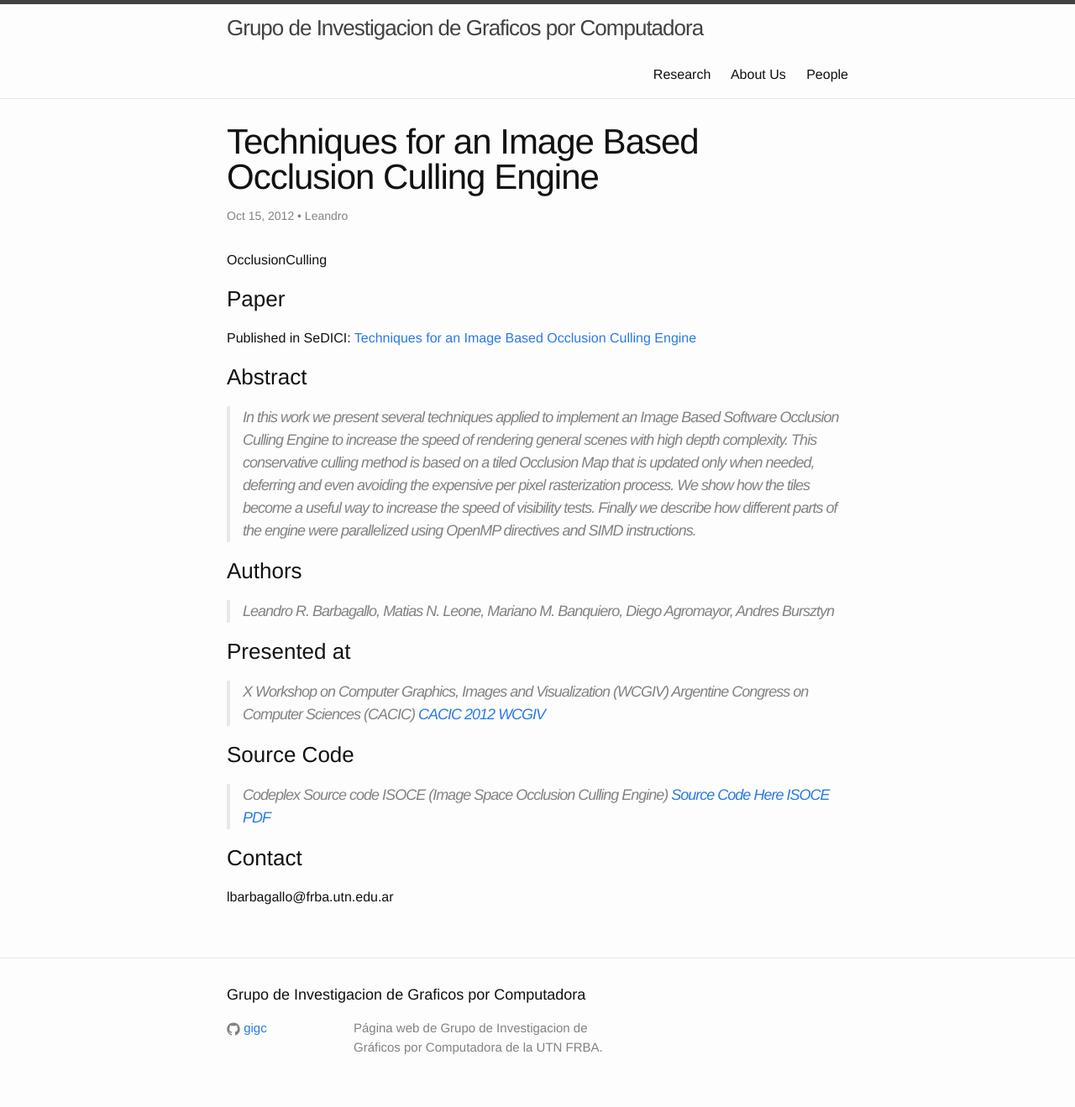
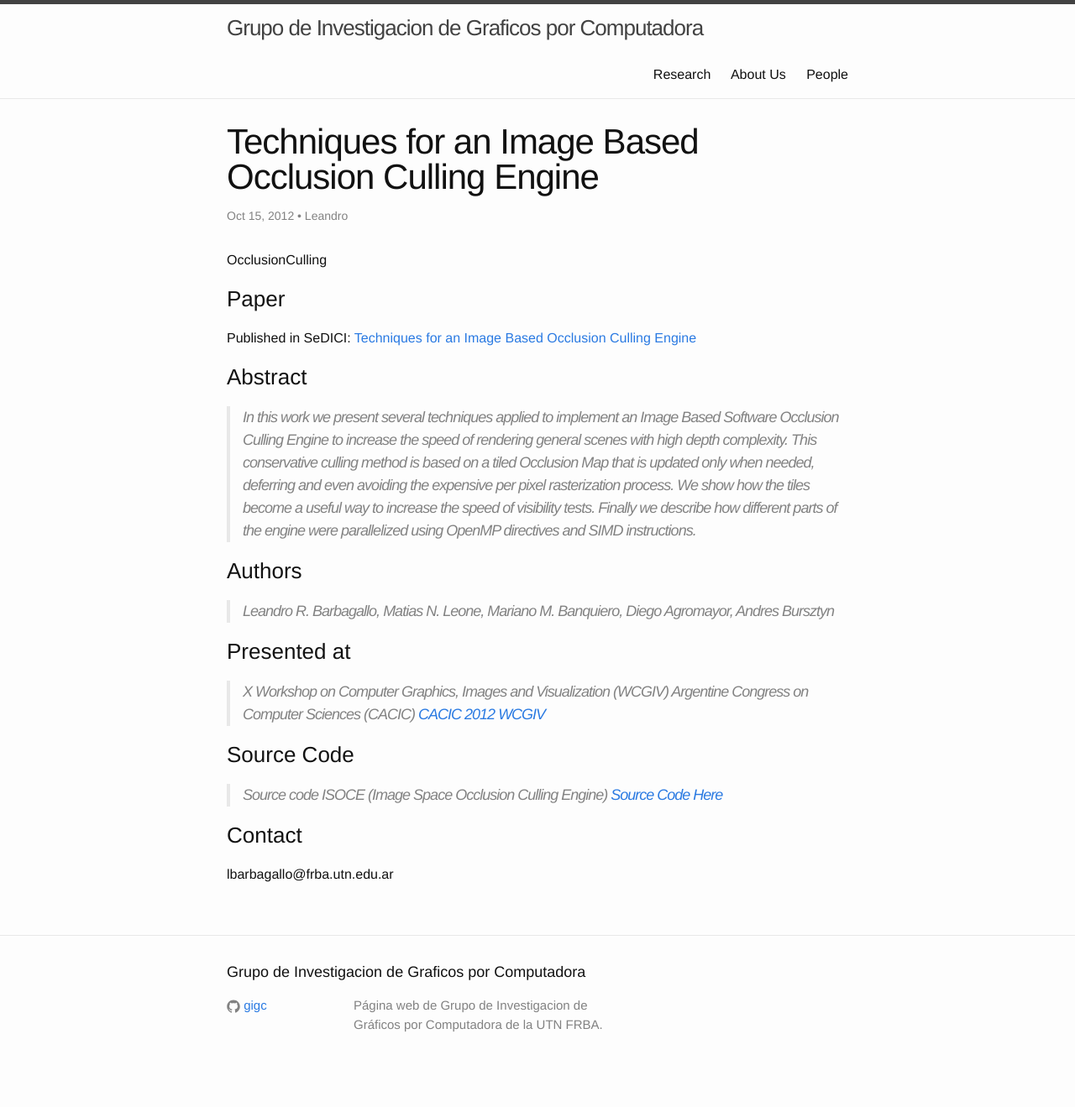
Before and after one commit to gigc/gigc.github.io, a Jekyll site: the page built from _posts/2012-10-15-techniques-for-an-image-based-occlusion-culling-engine.markdown, in a window 1280 px wide. Shown: the whole page at 84% size. Built offline with Jekyll 4.4.1, drawn with Linux system fonts in a browser that asks for light colours; after the commit the page ends 1292 px from its top, so only the background shows below that.

Commit message:
se saca el link al pdf hasta subirlo
a su ves se cambia el source al migrado en github.

```diff
--- a/_posts/2012-10-15-techniques-for-an-image-based-occlusion-culling-engine.markdown
+++ b/_posts/2012-10-15-techniques-for-an-image-based-occlusion-culling-engine.markdown
@@ -36,9 +36,8 @@
 
 ### Source Code
 >
-Codeplex Source code ISOCE (Image Space Occlusion Culling Engine)
-[Source Code Here](https://isoce.codeplex.com)
-[ISOCE PDF](http://gigcutn.com.ar.hdweb20.com.ar/wp-content/uploads/2013/03/ISOCE.pdf)
+Source code ISOCE (Image Space Occlusion Culling Engine)
+[Source Code Here](https://github.com/lebarba/Image-Space-Occlusion-Culling-Engine)
 >
 
 ### Contact
```
